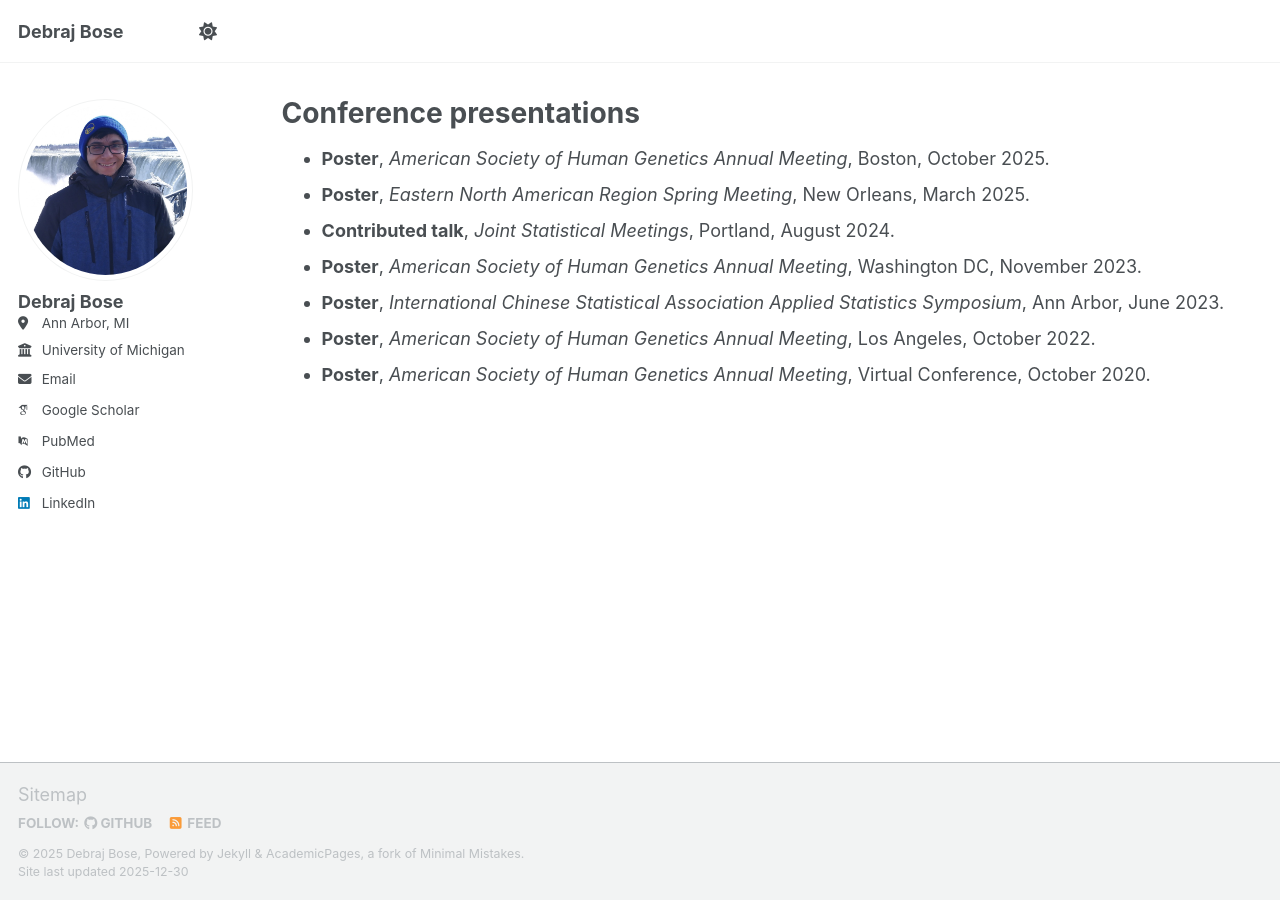
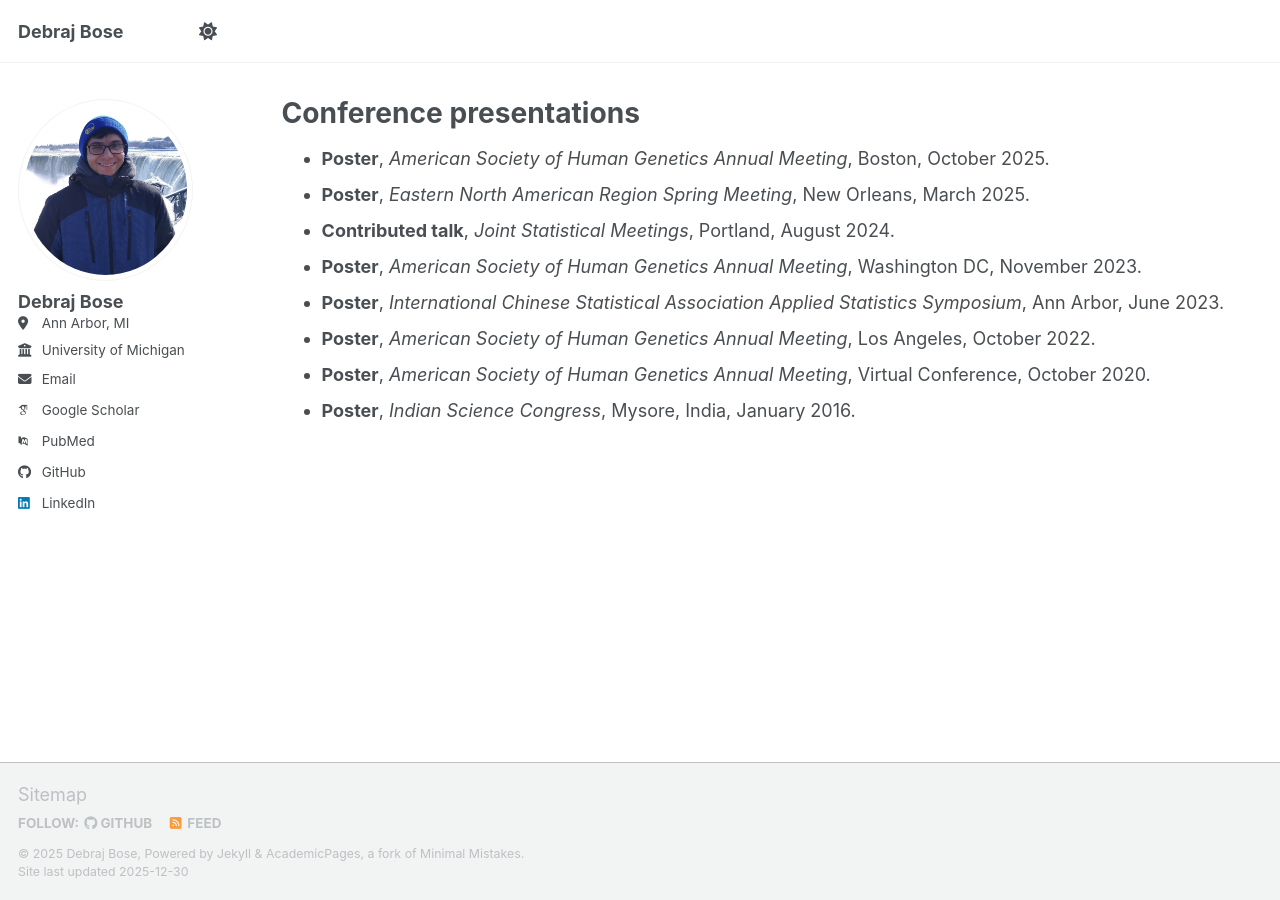
Before and after one commit to bosedebraj96/bosedebraj96.github.io, a Jekyll site: the page built from _pages/talks.html, in a window 1280 px wide. Built offline with Jekyll 4.4.1, drawn with Linux system fonts in a browser that asks for light colours; some web fonts are replaced; a script bundle is joined from its source files by our own code; library files that are not in the unit come from our copies.

Commit message:
Update talks.html
Added Bachelor's poster

```diff
--- a/_pages/talks.html
+++ b/_pages/talks.html
@@ -52,4 +52,9 @@ author_profile: true
     <strong>Poster</strong>, <em>American Society of Human Genetics Annual Meeting</em>,
     Virtual Conference, October 2020.
   </li>
+
+  <li>
+    <strong>Poster</strong>, <em>Indian Science Congress</em>,
+    Mysore, India, January 2016.
+  </li>
 </ul>
```
